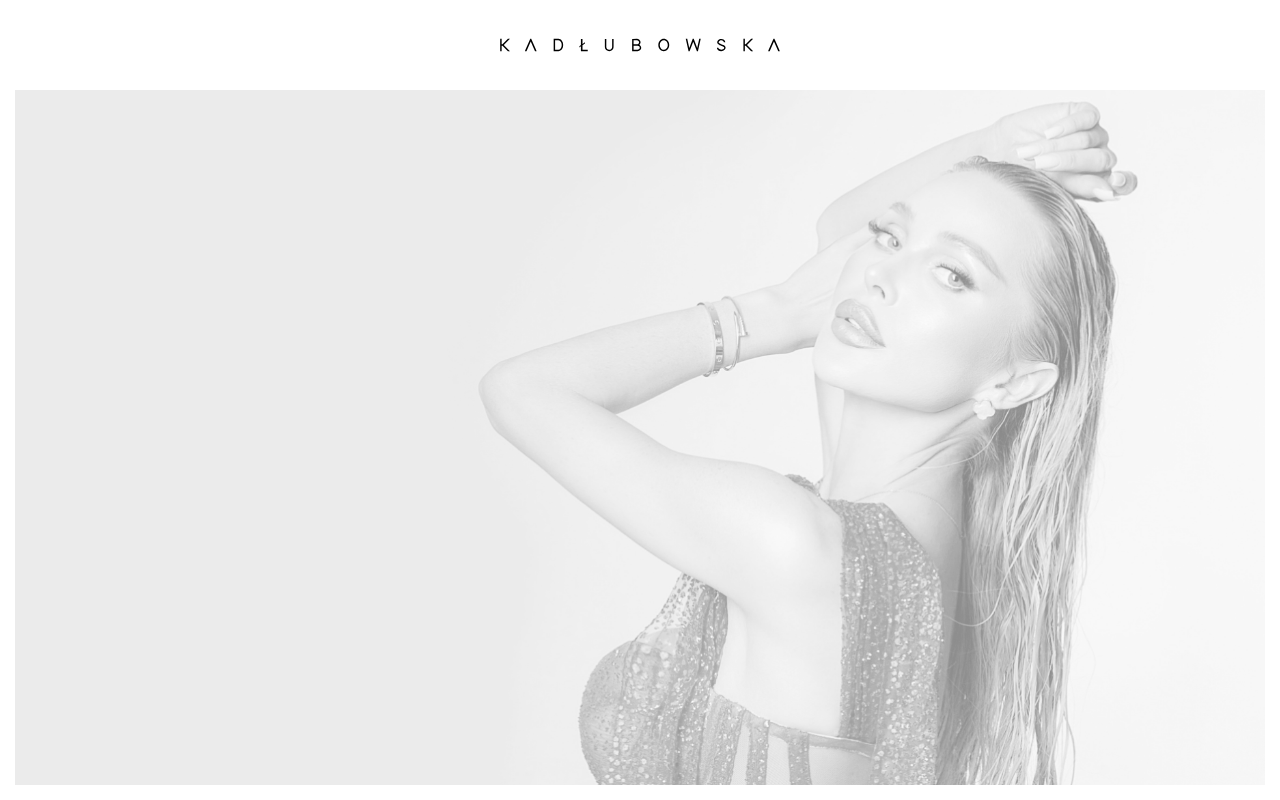
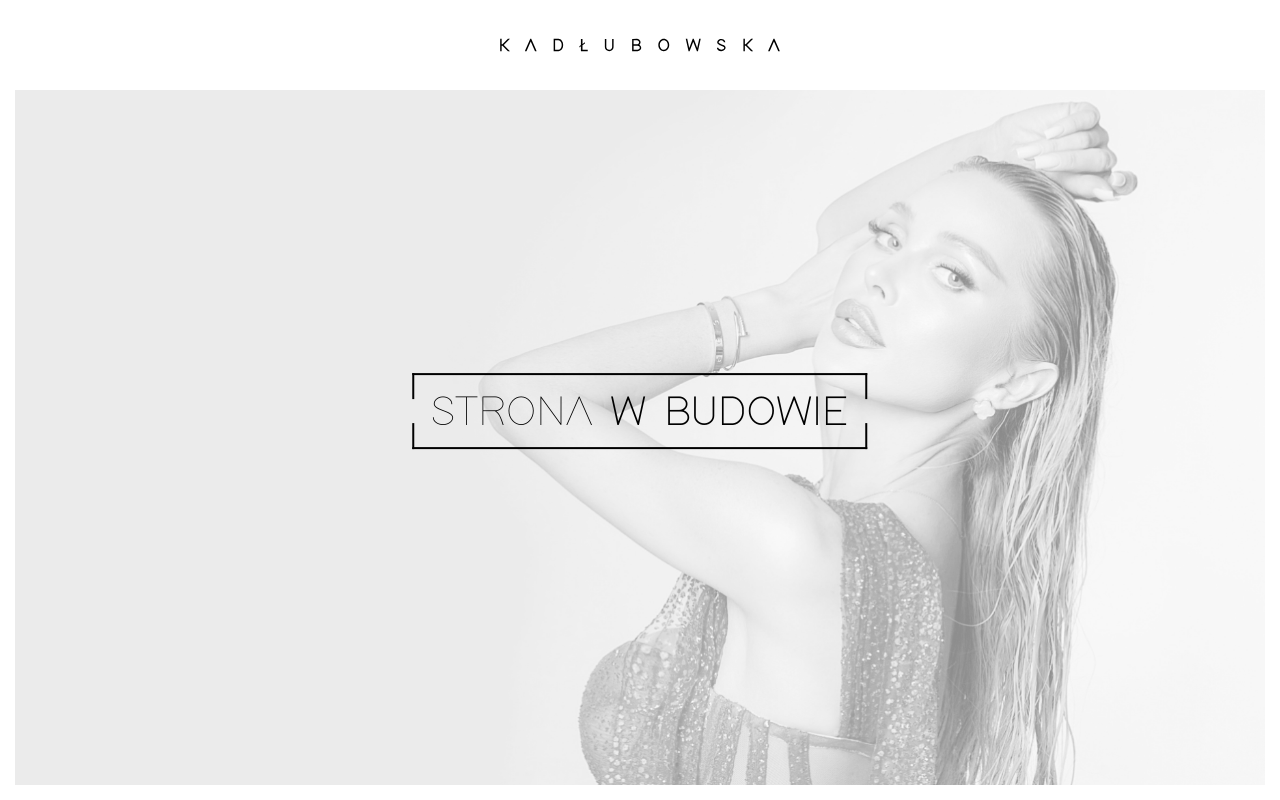
Before and after one commit to maras20193/kadlubowska, a Next.js app: page / in a window 1280 px wide. Built offline with nearby package versions, Linux system fonts and the light colour scheme.

Commit message:
[F] Update text on WIP section

```diff
--- a/src/sections/WorkInProgressSection/WorkInProgressSection.js
+++ b/src/sections/WorkInProgressSection/WorkInProgressSection.js
@@ -10,10 +10,14 @@ export const WorkInProgressSection = () => (
     <S.ImageWrapper>
       <Image
         src={background}
-        al="background image"
-        width={4000}
+        alt="background image"
+        width={1000}
         quality={100}
       />
     </S.ImageWrapper>
+
+    <S.Header>
+      Strona <span>w&nbsp;budowie</span>
+    </S.Header>
   </S.Wrapper>
 );
--- a/src/sections/WorkInProgressSection/WorkInProgressSection.styled.js
+++ b/src/sections/WorkInProgressSection/WorkInProgressSection.styled.js
@@ -38,3 +38,67 @@ export const ImageWrapper = styled.div`
     }
   }
 `;
+
+export const Header = styled.h1`
+  position: absolute;
+  top: 50%;
+  left: 50%;
+  transform: translate(-50%, -35%);
+  font-size: 34px;
+  line-height: 34px;
+  font-family: 'Adam';
+  font-weight: 400;
+  text-transform: uppercase;
+  max-width: 193px;
+  text-align: center;
+
+  @media ${device.tablet} {
+    max-width: none;
+    font-size: 42px;
+    line-height: 42px;
+  }
+
+  span {
+    font-weight: 500;
+  }
+
+  &::before {
+    content: '';
+    display: block;
+    width: calc(100% + 34px);
+    height: 34px;
+    position: relative;
+    top: 80px;
+    left: -17px;
+    border-bottom: 2px solid black;
+    border-left: 2px solid black;
+    border-right: 2px solid black;
+
+    @media ${device.tablet} {
+      width: calc(100% + 38px);
+      top: 56px;
+      left: -19px;
+      height: 26px;
+    }
+  }
+
+  &::after {
+    content: '';
+    display: block;
+    width: calc(100% + 34px);
+    height: 34px;
+    position: relative;
+    top: -86px;
+    left: -17px;
+    border-top: 2px solid black;
+    border-left: 2px solid black;
+    border-right: 2px solid black;
+
+    @media ${device.tablet} {
+      width: calc(100% + 38px);
+      top: -62px;
+      left: -19px;
+      height: 26px;
+    }
+  }
+`;
```
